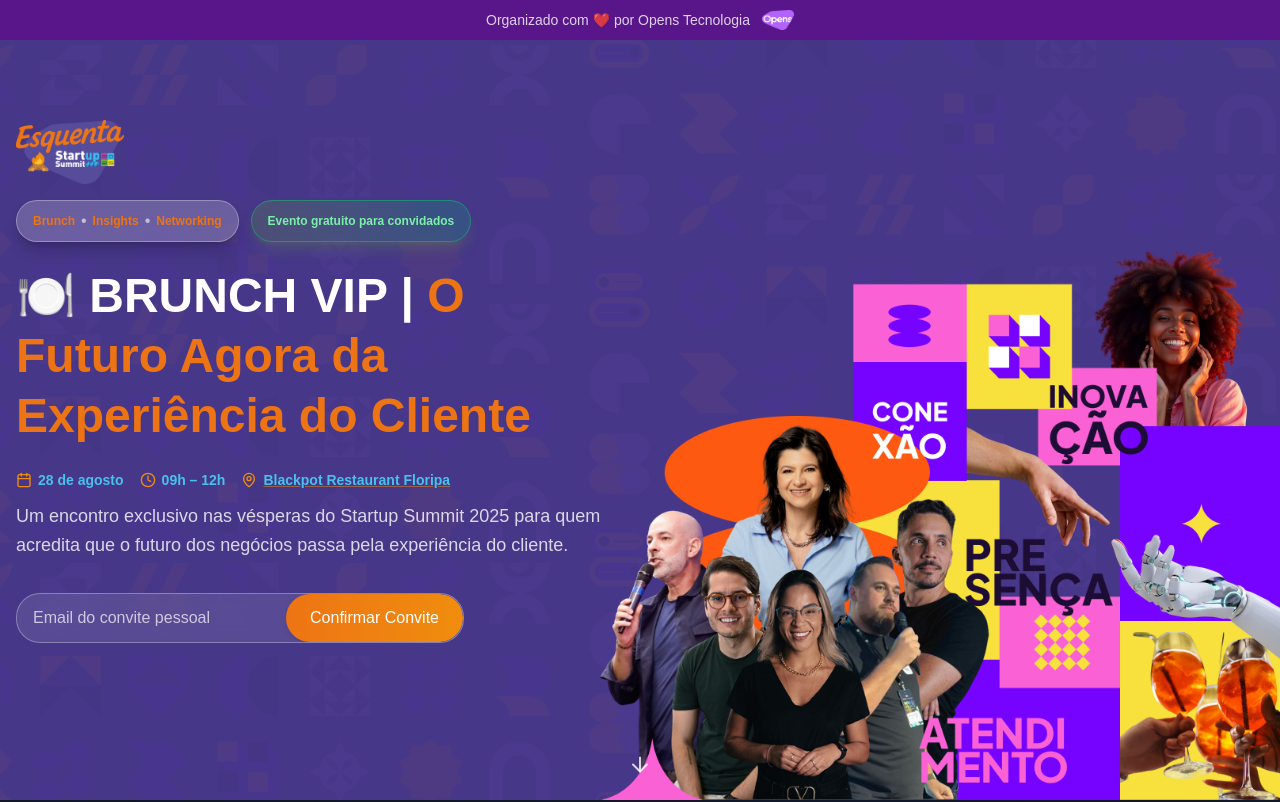
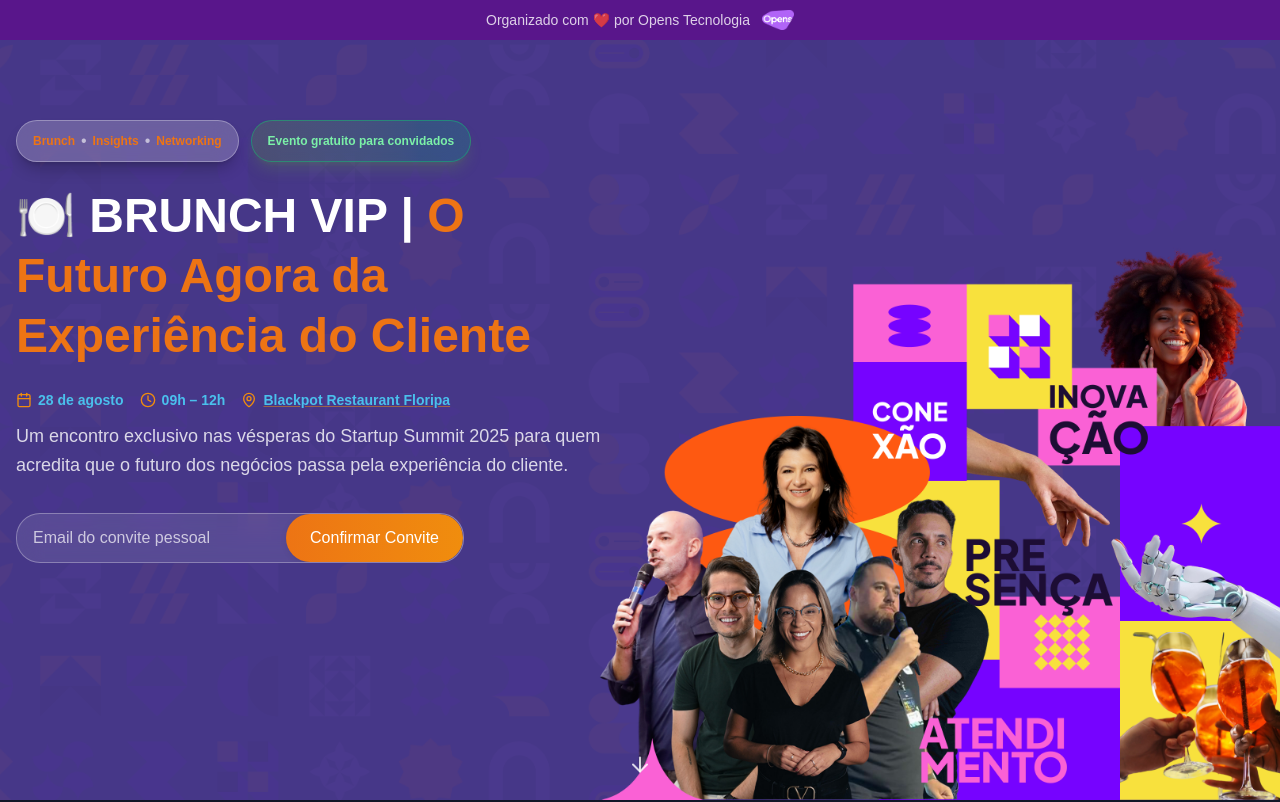
Before and after one commit to darlanOpens/esquenta-startup-summit, a Next.js app: page / in a window 1280 px wide. Shown: the top 802 px of the page. Built offline with nearby package versions, Linux system fonts and the light colour scheme.

Commit message:
refactor: remover logo dos componentes ConfirmPresence, Hero e WaitingList
Remove a exibição da logo "Brunch VIP Startup Summit" dos componentes ConfirmPresence, Hero e WaitingList, simplificando a estrutura visual e mantendo o foco no conteúdo principal.

```diff
--- a/src/components/ConfirmPresence.tsx
+++ b/src/components/ConfirmPresence.tsx
@@ -89,22 +89,8 @@ export function ConfirmPresence() {
 
       {/* Conteúdo principal */}
       <div className="relative z-10 max-w-2xl mx-auto text-center">
-        {/* Logo */}
-        <motion.div
-          initial={{ opacity: 0, y: -20 }}
-          animate={{ opacity: 1, y: 0 }}
-          transition={{ duration: 0.8 }}
-          className="mb-8"
-        >
-          <Image
-            src="/brunch-vip/logo-esquenta.png"
-            alt="Logo Brunch VIP Startup Summit"
-            width={200}
-            height={160}
-            className="h-20 w-auto object-contain mx-auto"
-            priority
-          />
-        </motion.div>
+
+
 
         {/* Título principal */}
         <motion.h1
--- a/src/components/Hero.tsx
+++ b/src/components/Hero.tsx
@@ -135,22 +135,8 @@ export function Hero() {
         <div className="grid grid-cols-1 lg:grid-cols-2 gap-12 items-center max-w-7xl mx-auto">
           {/* Coluna esquerda - Conteúdo */}
           <div className="text-center lg:text-left flex flex-col items-center lg:items-start pt-4 lg:pt-0">
-            {/* Logo pequeno no topo */}
-            <motion.div
-              initial={{ opacity: 0, y: -20 }}
-              animate={{ opacity: 1, y: 0 }}
-              transition={{ duration: 0.8 }}
-              className="mb-4"
-            >
-              <Image
-                src="/brunch-vip/logo-esquenta.png"
-                alt="Logo Brunch VIP Startup Summit"
-                width={200}
-                height={160}
-                className="h-16 w-auto object-contain"
-                priority
-              />
-            </motion.div>
+
+
 
             {/* Cápsulas superiores */}
             <div className="flex flex-col sm:flex-row items-center justify-center lg:justify-start gap-2 sm:gap-3 mb-3 sm:mb-6">
--- a/src/components/WaitingList.tsx
+++ b/src/components/WaitingList.tsx
@@ -72,22 +72,8 @@ export function WaitingList() {
 
       {/* Conteúdo principal */}
       <div className="relative z-10 max-w-4xl mx-auto text-center">
-        {/* Logo */}
-        <motion.div
-          initial={{ opacity: 0, y: -20 }}
-          animate={{ opacity: 1, y: 0 }}
-          transition={{ duration: 0.8 }}
-          className="mb-8"
-        >
-          <Image
-            src="/brunch-vip/logo-esquenta.png"
-            alt="Logo Brunch VIP Startup Summit"
-            width={200}
-            height={160}
-            className="h-20 w-auto object-contain mx-auto"
-            priority
-          />
-        </motion.div>
+
+
 
         {/* Alerta de vagas esgotadas */}
         <motion.div
```
